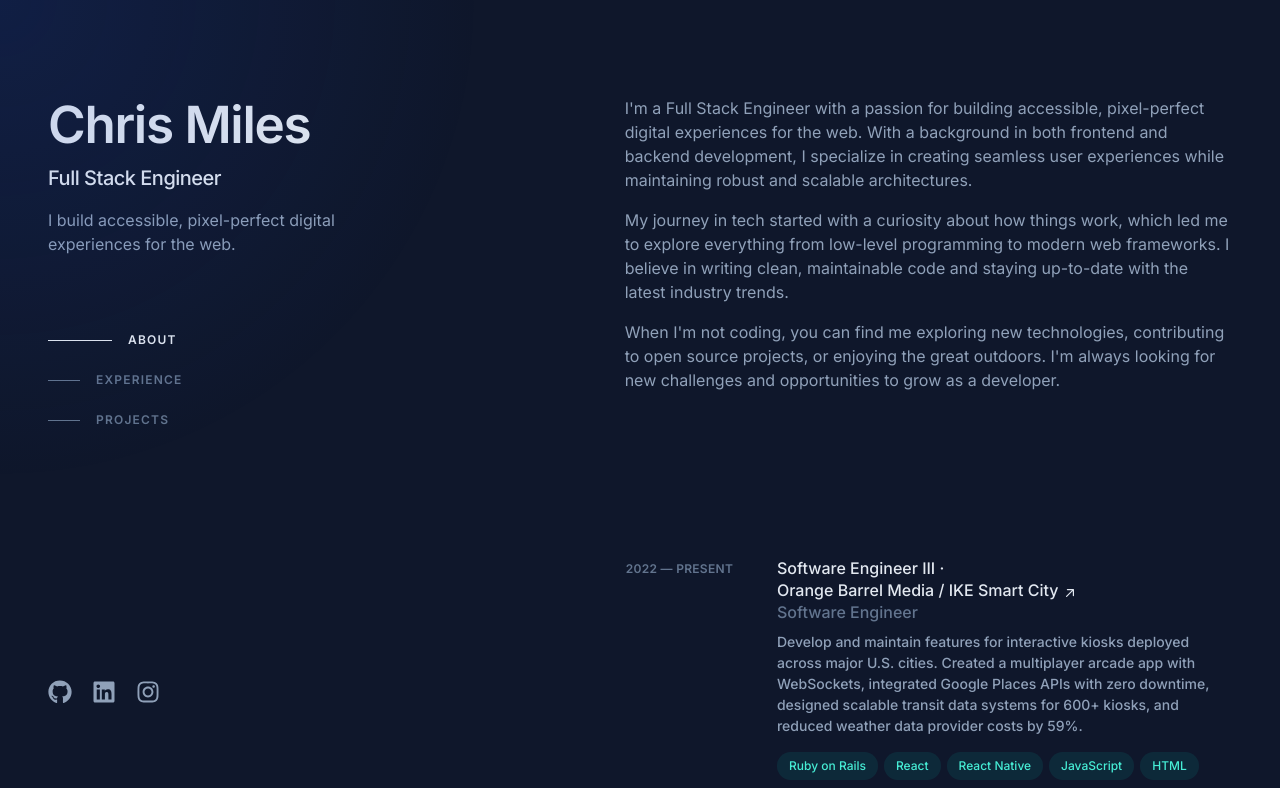
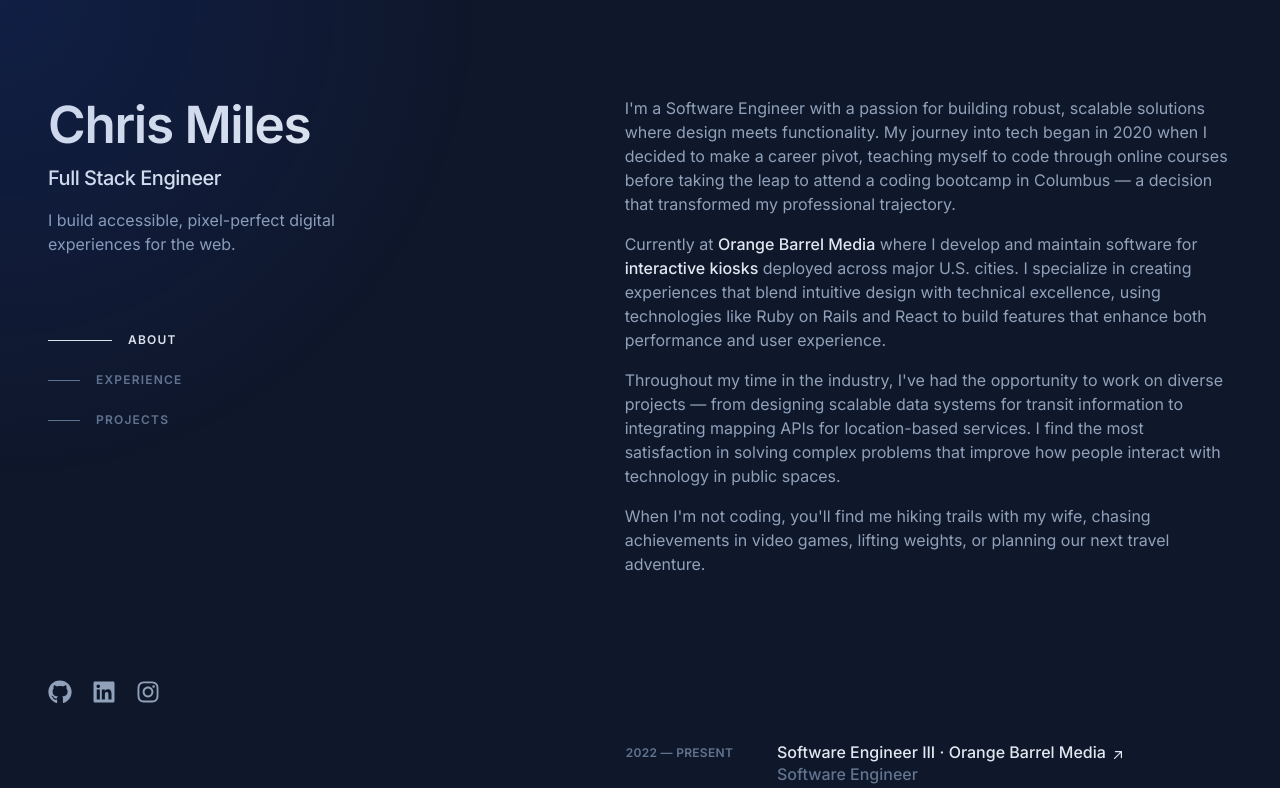
Before and after one commit to c-miles/my-portfolio, a React (Vite) app: page / in a window 1280 px wide. Shown: the top 788 px of the page. Built offline with nearby package versions, Linux system fonts and the light colour scheme.

Commit message:
update about section

```diff
--- a/src/components/sections/About.jsx
+++ b/src/components/sections/About.jsx
@@ -1,23 +1,63 @@
 import React from "react";
-import { about } from "../../content/about";
 
-const About = () => (
+const About = () => {
+  return (
     <section
       id="about"
       className="mb-16 scroll-mt-16 md:mb-24 lg:mb-36 lg:scroll-mt-24"
       aria-label="About me"
     >
       <div className="text-slate-400">
-      {about.paragraphs.map((paragraph, index) => (
-        <p
-          key={index}
-          className={index < about.paragraphs.length - 1 ? "mb-4" : ""}
+        <p className="mb-4">
+          I'm a Software Engineer with a passion for building robust, scalable
+          solutions where design meets functionality. My journey into tech began
+          in 2020 when I decided to make a career pivot, teaching myself to code
+          through online courses before taking the leap to attend a coding
+          bootcamp in Columbus — a decision that transformed my professional
+          trajectory.
+        </p>
+
+        <p className="mb-4">
+          Currently at{" "}
+          <a
+            href="https://ikesmartcity.com"
+            target="_blank"
+            rel="noreferrer noopener"
+            className="font-medium"
           >
-          {paragraph}
+            Orange Barrel Media
+          </a>{" "}
+          where I develop and maintain software for{" "}
+          <a
+            href="https://ikesmartcity.com"
+            target="_blank"
+            rel="noreferrer noopener"
+            className="font-medium"
+          >
+            interactive kiosks
+          </a>{" "}
+          deployed across major U.S. cities. I specialize in creating
+          experiences that blend intuitive design with technical excellence,
+          using technologies like Ruby on Rails and React to build features that
+          enhance both performance and user experience.
         </p>
-      ))}
+
+        <p className="mb-4">
+          Throughout my time in the industry, I've had the opportunity to work
+          on diverse projects — from designing scalable data systems for transit
+          information to integrating mapping APIs for location-based services. I
+          find the most satisfaction in solving complex problems that improve
+          how people interact with technology in public spaces.
+        </p>
+
+        <p>
+          When I'm not coding, you'll find me hiking trails with my wife,
+          chasing achievements in video games, lifting weights, or planning our
+          next travel adventure.
+        </p>
       </div>
     </section>
   );
+};
 
 export default About;
--- a/src/content/about.js
+++ /dev/null
@@ -1,7 +0,0 @@
-export const about = {
-  paragraphs: [
-    "I'm a Full Stack Engineer with a passion for building accessible, pixel-perfect digital experiences for the web. With a background in both frontend and backend development, I specialize in creating seamless user experiences while maintaining robust and scalable architectures.",
-    "My journey in tech started with a curiosity about how things work, which led me to explore everything from low-level programming to modern web frameworks. I believe in writing clean, maintainable code and staying up-to-date with the latest industry trends.",
-    "When I'm not coding, you can find me exploring new technologies, contributing to open source projects, or enjoying the great outdoors. I'm always looking for new challenges and opportunities to grow as a developer."
-  ]
-};
--- a/src/content/experience.js
+++ b/src/content/experience.js
@@ -2,9 +2,10 @@
   jobs: [
     {
       title: "Software Engineer III",
-      company: "Orange Barrel Media / IKE Smart City",
+      company: "Orange Barrel Media",
+      // company: "Orange Barrel Media / IKE Smart City",
       period: "2022 — Present",
-      companyLink: "https://ikesmartcity.com",
+      companyLink: "https://obm.com",
       previousRoles: [
         "Software Engineer"
       ],
--- a/src/index.css
+++ b/src/index.css
@@ -46,6 +46,15 @@
   color: #535bf2;
 }
 
+.text-slate-400 a {
+  color: rgb(226, 232, 240);
+  text-decoration: none;
+}
+
+.text-slate-400 a:hover {
+  color: rgb(94, 234, 212);
+}
+
 h1 {
   font-size: 3.2em;
   line-height: 1.1;
```
Lines whose indentation alone changed are shown as unchanged.
